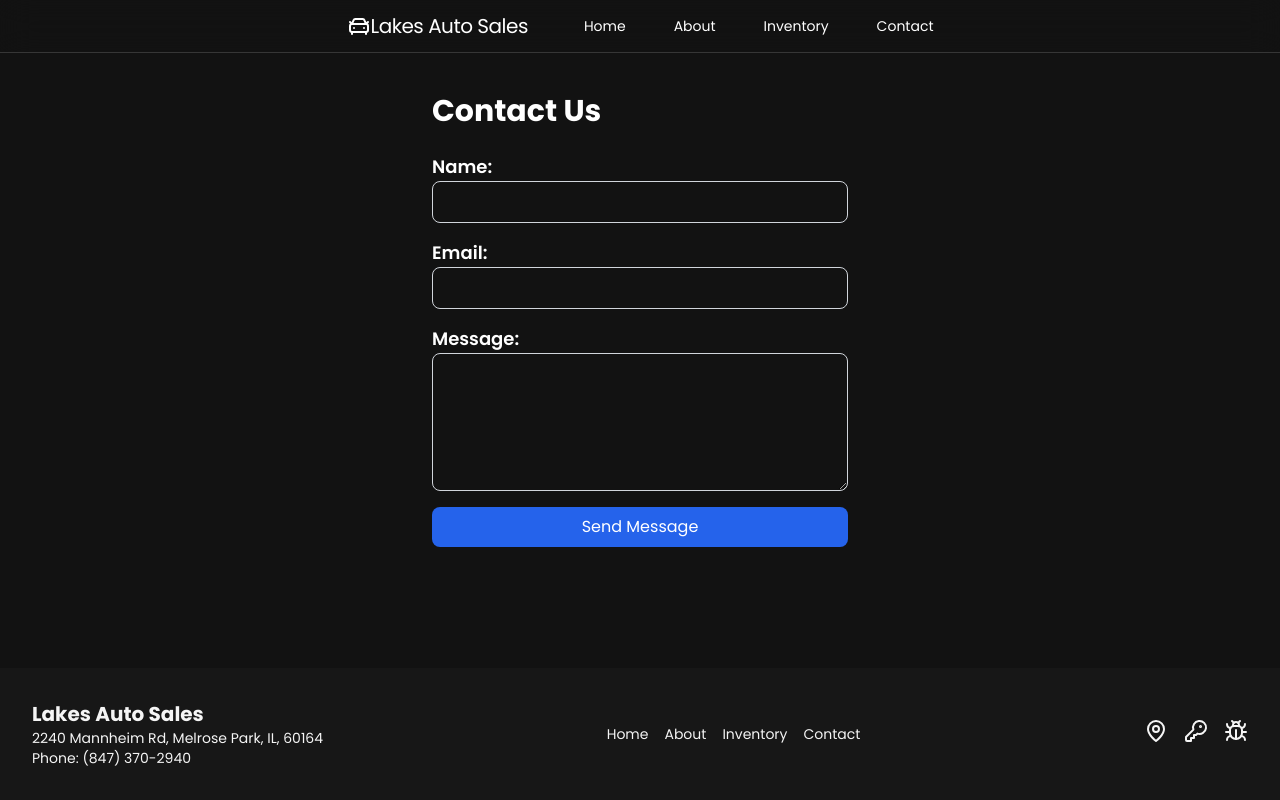
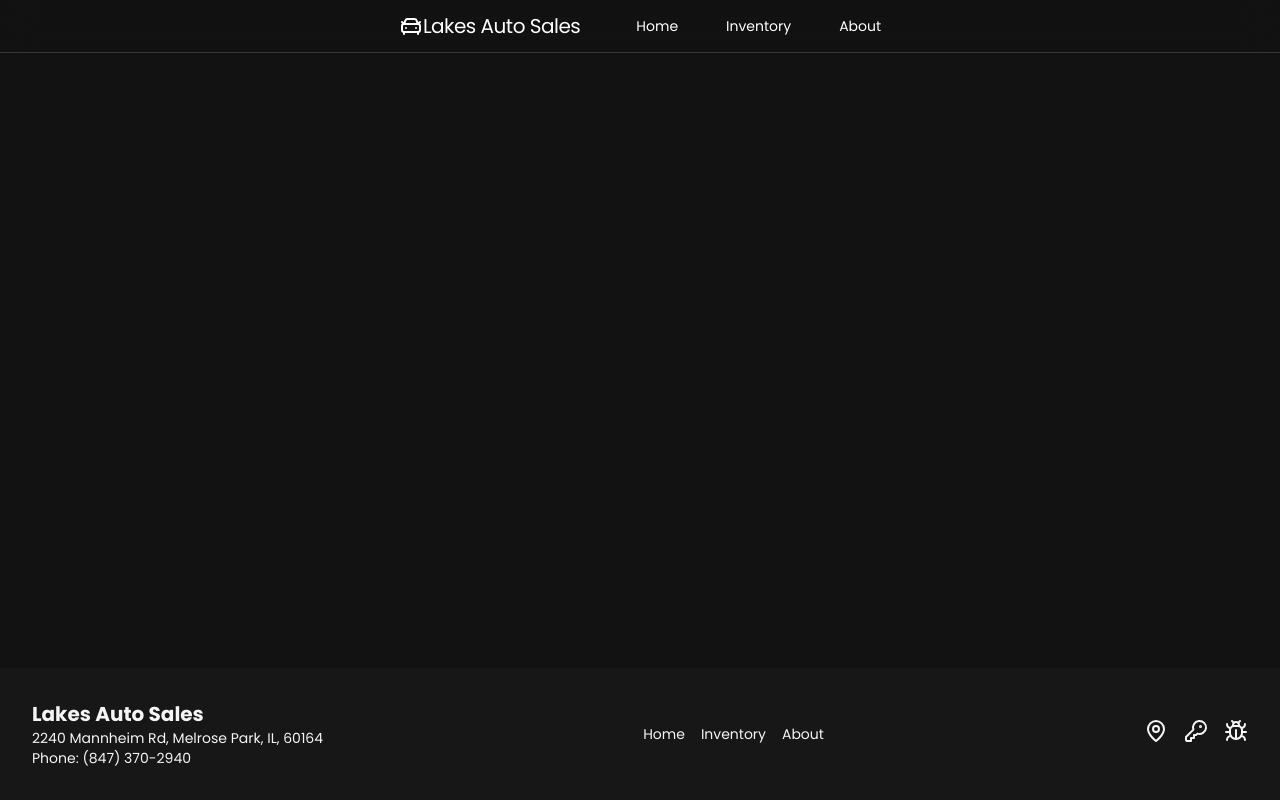
Before and after one commit to SEF-101/LakeAutoSales, a React (Vite) app in the folder Frontend/: page /contact in a window 1280 px wide. Built offline with nearby package versions, Linux system fonts and the light colour scheme.

Commit message:
contact page removed

```diff
--- a/Frontend/src/App.jsx
+++ b/Frontend/src/App.jsx
@@ -4,7 +4,6 @@ import Footer from "./components/Footer"
 import HomePage from "./pages/HomePage"
 import Inventory from "./pages/Inventory"
 import AboutUs from './pages/AboutUs'
-import ContactPage from './pages/ContactPage'
 import Login from './pages/Login'
 import AdminDashboard from './pages/AdminDashboard'
 
@@ -16,9 +15,8 @@ const App = () => {
           <Navbar />
           <Routes>
             <Route path="/" element={<HomePage />} />
+            <Route path="/inventory" element={<Inventory/>} />
             <Route path="/about" element={<AboutUs />} />
-            <Route path="/inventory" element={<Inventory/>} />
-            <Route path="/contact" element={<ContactPage/>} />
             <Route path="/login" element={<Login/>} />
             <Route path="/admin-dashboard" element={<AdminDashboard/>} />
           </Routes>
--- a/Frontend/src/constants/index.jsx
+++ b/Frontend/src/constants/index.jsx
@@ -1,6 +1,5 @@
 export const navItems = [
     {label: "Home", href: "/"},
-    {label: "About", href: "/about"},
     {label: "Inventory", href: "/inventory"},
-    {label: "Contact", href: "/contact"},
+    {label: "About", href: "/about"}
 ];
--- a/Frontend/src/pages/ContactPage.jsx
+++ /dev/null
@@ -1,91 +0,0 @@
-import { useState } from "react";
-import Helmet from 'react-helmet';
-import axios from 'axios';
-
-const ContactPage = () => {
-  const [formData, setFormData] = useState({
-    name: "",
-    email: "",
-    message: "",
-  });
-
-  const [isSubmitting, setIsSubmitting] = useState(false);
-  const [error, setError] = useState(null);
-
-  // Update form data state
-  const handleInputChange = (e) => {
-    const { name, value } = e.target;
-    setFormData({ ...formData, [name]: value });
-  };
-
-  // Handle form submission
-  const handleSubmit = async (e) => {
-    e.preventDefault();
-    setIsSubmitting(true);
-    setError(null);
-
-    try {
-      const response = await axios.post('http://localhost:5000/api/contacts', formData); // remove local host
-      alert("Form submitted successfully!");
-      setFormData({ name: "", email: "", message: "" });
-    } catch (error) {
-      setError("Error submitting the form. Please try again.");
-    } finally {
-      setIsSubmitting(false);
-    }
-  };
-
-  return (
-    <div className="container mx-auto py-10 px-4 max-w-md">
-      <Helmet>
-        <title>Lakes Auto Sales | Contact Us</title>
-      </Helmet>
-      <h1 className="text-3xl font-bold mb-6">Contact Us</h1>
-      <form onSubmit={handleSubmit} className="flex flex-col space-y-4">
-        <label className="flex flex-col">
-          <span className="text-lg font-semibold">Name:</span>
-          <input
-            type="text"
-            name="name"
-            value={formData.name}
-            onChange={handleInputChange}
-            className="p-2 rounded-lg border border-gray-300 focus:outline-none focus:ring focus:border-blue-500"
-            required
-          />
-        </label>
-        <label className="flex flex-col">
-          <span className="text-lg font-semibold">Email:</span>
-          <input
-            type="email"
-            name="email"
-            value={formData.email}
-            onChange={handleInputChange}
-            className="p-2 rounded-lg border border-gray-300 focus:outline-none focus:ring focus:border-blue-500"
-            required
-          />
-        </label>
-        <label className="flex flex-col">
-          <span className="text-lg font-semibold">Message:</span>
-          <textarea
-            name="message"
-            value={formData.message}
-            onChange={handleInputChange}
-            rows="5"
-            className="p-2 rounded-lg border border-gray-300 focus:outline-none focus:ring focus:border-blue-500"
-            required
-          ></textarea>
-        </label>
-        {error && <p className="text-red-500">{error}</p>}
-        <button
-          type="submit"
-          className="px-6 py-2 bg-blue-600 text-white rounded-lg hover:bg-blue-500"
-          disabled={isSubmitting}
-        >
-          {isSubmitting ? "Sending..." : "Send Message"}
-        </button>
-      </form>
-    </div>
-  );
-};
-
-export default ContactPage;
```
